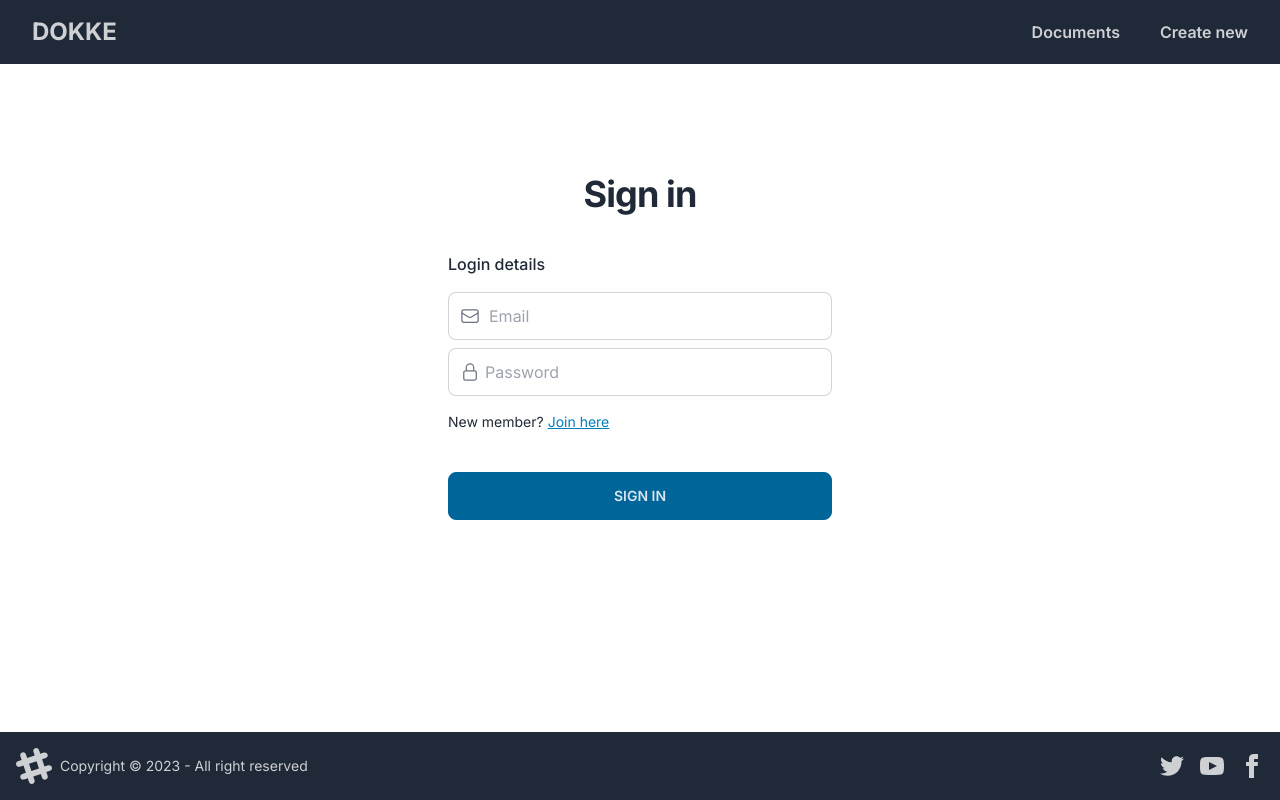
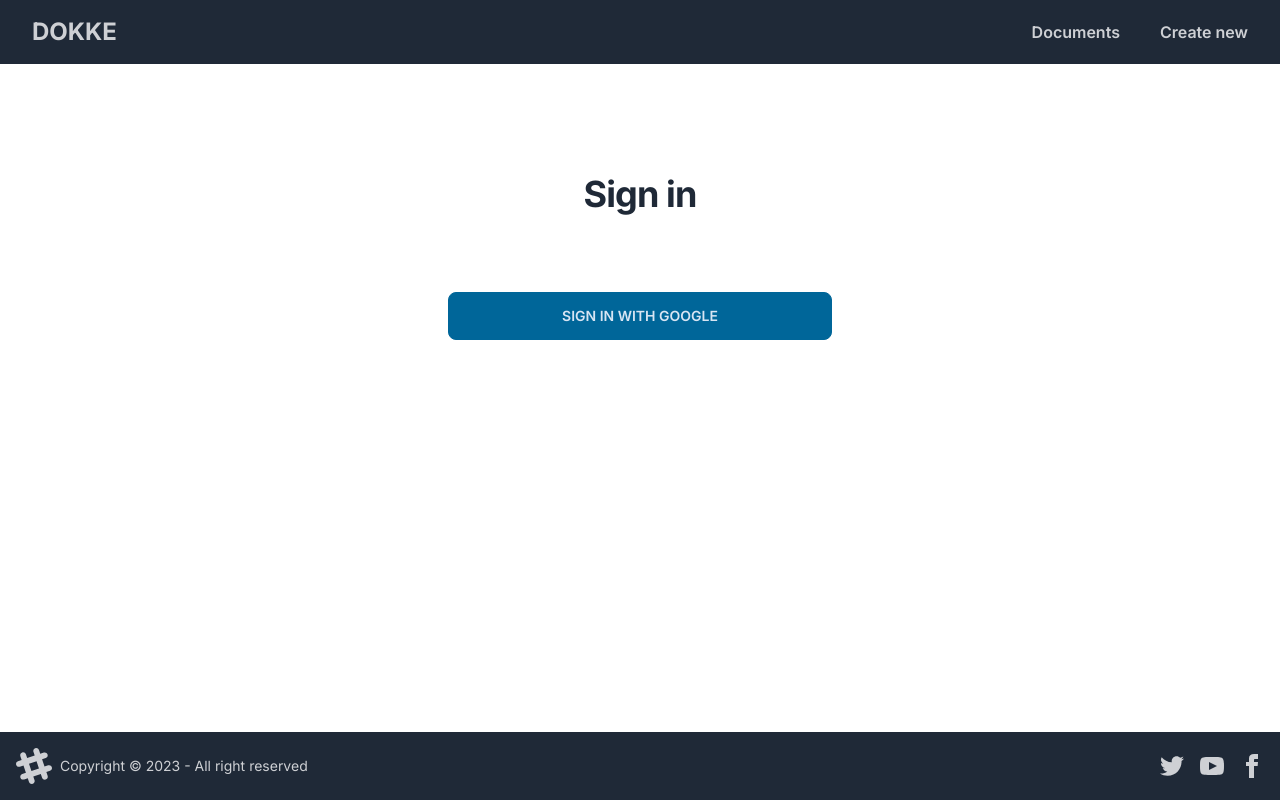
Before and after one commit to Sn1cke/dokumenthantering-grupp, a Next.js app: page /login in a window 1280 px wide. Built offline with nearby package versions, Linux system fonts and the light colour scheme.

Commit message:
added nextauth

```diff
--- /dev/null
+++ b/app/api/auth/[...nextauth]/route.ts
@@ -0,0 +1,15 @@
+import NextAuth from "next-auth";
+import GoogleProvider from "next-auth/providers/google";
+
+export const authOptions = {
+  providers: [
+    GoogleProvider({
+      clientId: process.env.GOOGLE_CLIENT_ID as string,
+      clientSecret: process.env.GOOGLE_CLIENT_SECRET as string
+    })
+  ],
+  secret: "saltnyckel"
+};
+const handler = NextAuth(authOptions);
+
+export { handler as GET, handler as POST };
--- a/app/login/page.tsx
+++ b/app/login/page.tsx
@@ -1,6 +1,5 @@
 "use client";
-import { EmailIcon, PasswordIcon } from "@/components/icons/inputIcons";
-import Link from "next/link";
+import { signIn } from "next-auth/react";
 import { useState } from "react";
 
 export default function Login() {
@@ -20,56 +19,9 @@ export default function Login() {
       </h2>
 
       <div className="form-control mt-10 mx-auto sm:w-full sm:max-w-sm">
-        <form onSubmit={handleSubmit}>
-          <p className="font-medium text-neutral">Login details</p>
-          <div className="flex items-center text-gray-500 mt-4">
-            <EmailIcon />
-            <input
-              id="email"
-              type="text"
-              placeholder="Email"
-              className={`input input-bordered ${
-                incorrectDetails && `input-error`
-              } w-full pl-10`}
-              onChange={e => {
-                setEmail(e.target.value);
-              }}
-              value={email}
-              required
-            />
-          </div>
-          <div className="mt-2 relative flex items-center text-gray-500">
-            <PasswordIcon />
-            <input
-              id="password"
-              type="password"
-              placeholder="Password"
-              className={`input input-bordered ${
-                incorrectDetails && `input-error`
-              } w-full pl-9`}
-              onChange={e => setPassword(e.target.value)}
-              value={password}
-              required
-            />
-          </div>
-          {/* Preppat för fel inlogg när vi väl gör fetch */}
-          {incorrectDetails && (
-            <label className="label">
-              <span className="label-text-alt text-red-700 font-semibold">
-                Your email or password is incorrect
-              </span>
-            </label>
-          )}
-          <div className="mt-4 text-sm">
-            <span>New member? </span>
-            <Link href="/signup" className="link link-secondary">
-              Join here
-            </Link>
-          </div>
-          <button className="btn btn-active btn-secondary mt-10 w-full">
-            Sign in
-          </button>
-        </form>
+        <button onClick={() => signIn("google", { callbackUrl: "/documents" })} className="btn btn-active btn-secondary mt-10 w-full">
+          Sign in with Google
+        </button>
       </div>
     </div>
   );
--- a/package.json
+++ b/package.json
@@ -13,6 +13,7 @@
     "dotenv": "^16.3.1",
     "mysql2": "^3.6.2",
     "next": "13.5.5",
+    "next-auth": "^4.24.4",
     "quill": "^1.3.7",
     "react": "^18",
     "react-dom": "^18",
```
Also changed, not shown: 1 other file (tests, documents, lock files or other folders).
